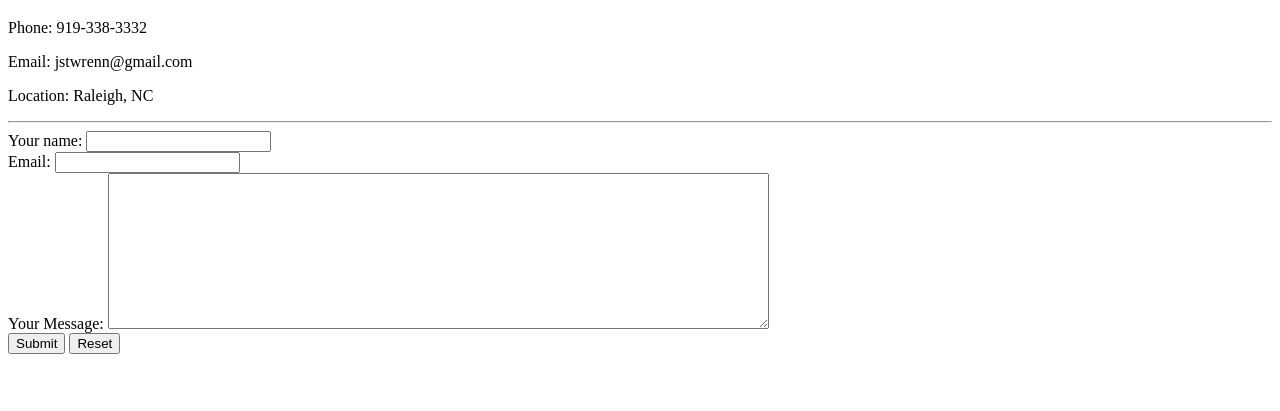
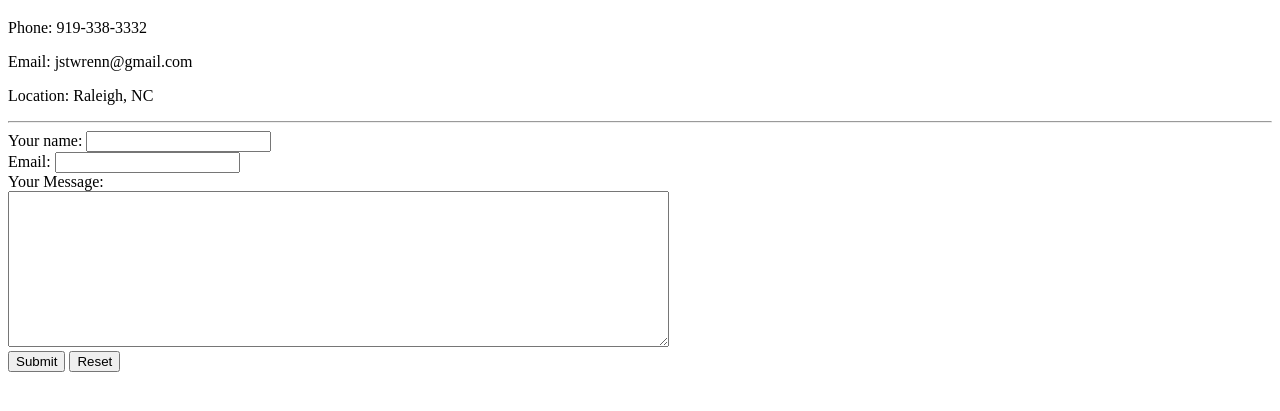
Before and after one commit to lbsman/cv, a plain HTML site: page contactMe.html in a window 1280 px wide. Shown: the part 61-472 px from the top of the page. Drawn offline with Linux system fonts and the light colour scheme.

Commit message:
Modified contanct me page to move "Your message"

```diff
--- a/contactMe.html
+++ b/contactMe.html
@@ -15,7 +15,7 @@
       <input type="text" name="yourName" value=""><br>
       <label for="">Email:</label>
       <input type="email" name="yourEmail" value=""><br>
-      <label for="">Your Message:</label>
+      <label for="">Your Message:</label><br>
       <textarea name="yourMessage" rows="10" cols="80"></textarea><br>
       <input type="submit" name="">
       <input type="reset" name="" value="Reset">
```
